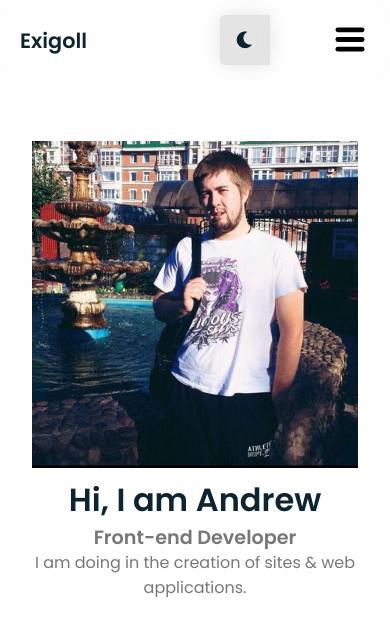
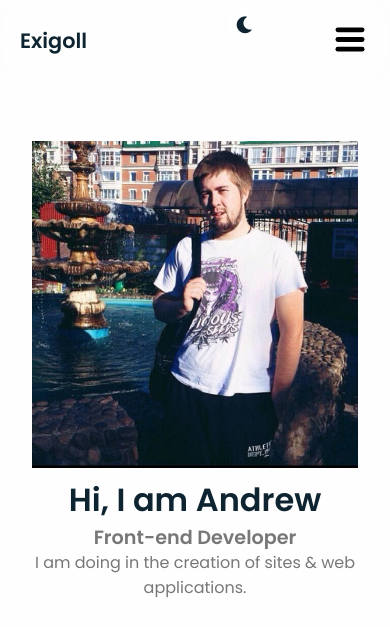
Before and after one commit to Exigoll/CV, a plain HTML site: page index.html in a window 390 px wide. Shown: the top 627 px of the page. Drawn offline with nearby package versions, Linux system fonts and the light colour scheme.

Commit message:
fix: theme btn

```diff
--- a/style.scss
+++ b/style.scss
@@ -1134,7 +1134,9 @@ a {
   .theme-btn {
     position: fixed;
     right: 120px;
-    top: 15px;
+    top: 0;
+    box-shadow: none;
+    background: none;
   }
   //* Header navigation menu *//
   .navigation {
```
Also changed, not shown: css/style.css, 1 other file.
